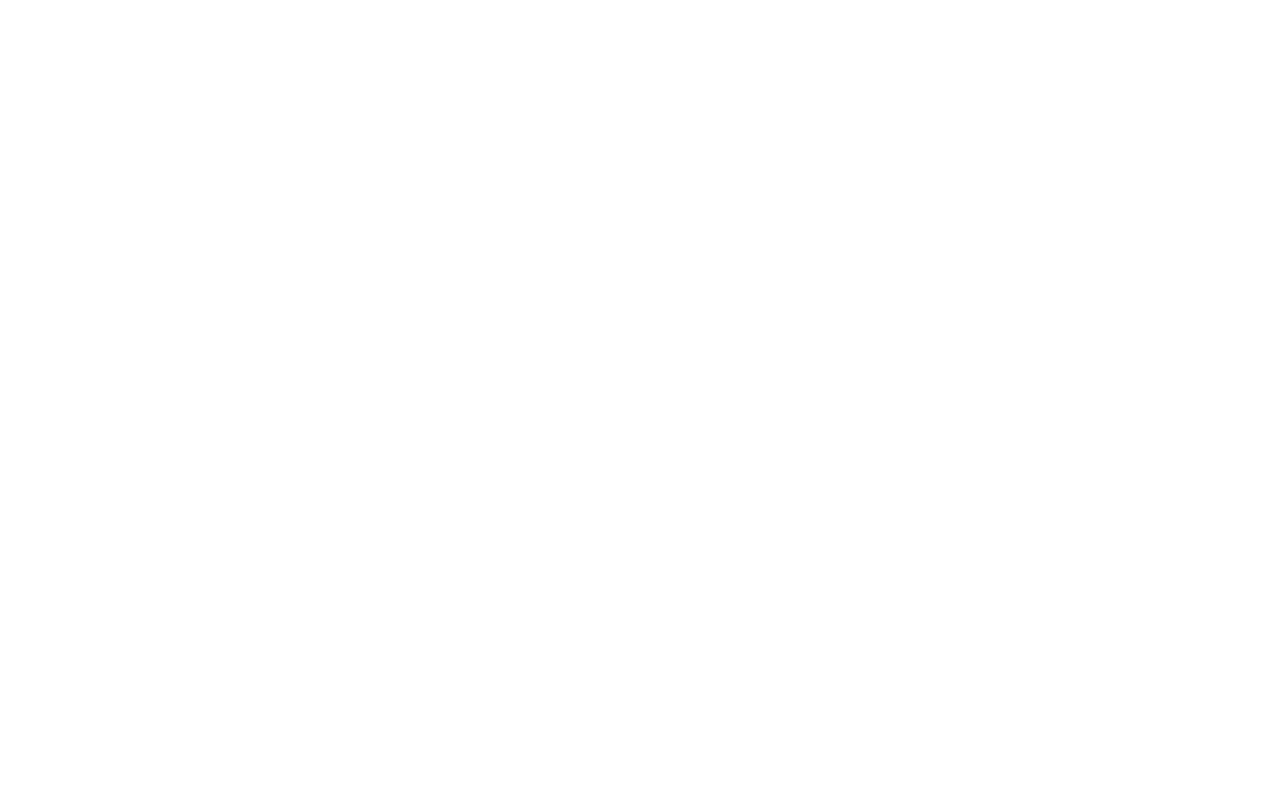
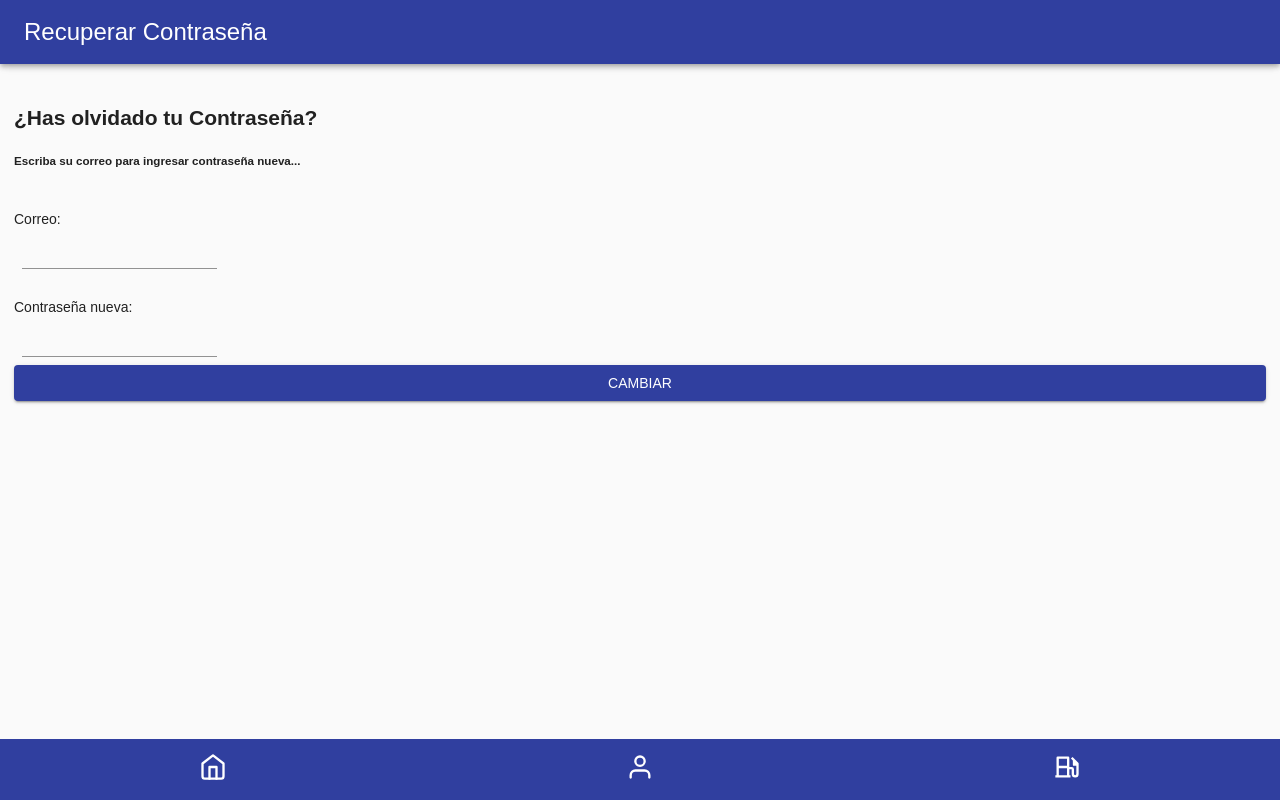
Before and after one commit to josemraud/GasoDomicilio, a React (Create React App) app in the folder frntd_gd/: page /recuperacion in a window 1280 px wide. Built offline with nearby package versions, Linux system fonts and the light colour scheme.

Commit message:
Olvidaste tu password creado

```diff
--- a/frntd_gd/src/App.js
+++ b/frntd_gd/src/App.js
@@ -7,6 +7,8 @@ import Home from './components/Content/Home'
 import Perfil from './components/Content/Perfil'
 import Login from './components/Content/Login'
 import Registrarse from './components/Content/SignUp'
+import Pedido from './components/Content/Pedido'
+import Recuperacion from './components/Content/Recuperacion'
 
 export default class extends Component{
   render() {
@@ -23,6 +25,8 @@ export default class extends Component{
           <NRoute path="/perfil" component={Perfil} exact /*auth={auth}*/ />
           <NRoute path="/login" component={Login} exact /*auth={auth}*/ />
           <NRoute path="/signup" component={Registrarse} exact /*auth={auth}*/ />
+          <NRoute path="/recuperacion" component={Recuperacion} exact /*auth={auth}*/ />
+          <NRoute path="/pedido" component={Pedido} exact /*auth={auth}*/ />
         </Switch>
       </Router>
     );
--- a/frntd_gd/src/components/Content/Login/index.js
+++ b/frntd_gd/src/components/Content/Login/index.js
@@ -88,7 +88,7 @@ import Container from '@material-ui/core/Container';
                                     </Link>
                                 </Grid>
                                 <Grid item>
-                                    <Link href="#" variant="body2">
+                                    <Link href="/signup" variant="body2">
                                     {"¿No tienes cuenta? Registrate!"}
                                     </Link>
                                 </Grid>
--- a/frntd_gd/src/components/Content/Pedido/index.js
+++ b/frntd_gd/src/components/Content/Pedido/index.js
@@ -3,8 +3,9 @@ import Picker from '../../DPicker';
 import Text from '../../Text';
 import Page from '../../Page';
 import {NavLinkBtn} from '../../Button';
+import {Button} from '@material-ui/core'
 
-import './pedido.css'
+//import './pedido.css'
 
 export default class extends Component{
 
@@ -22,7 +23,7 @@ export default class extends Component{
           showFooter={true}
         >
           <div className="classPedido">
-             <h2>Elija su Pedido</h2>
+             <h2>Realize su Pedido</h2>
              <label>Gasolineras Disponibles: </label>
              <select>
                <option>Seleccione una opcion</option>
@@ -50,7 +51,18 @@ export default class extends Component{
              <label>Ingrese la cantidad de Litros: </label>
              <Text/>
              <br/>
-             <NavLinkBtn toLink="/" className="btnBack">Siguiente</NavLinkBtn>
+             <div>
+             <NavLinkBtn toLink="/" className="btnBack">
+               <Button
+                fullWidth
+                variant="contained"
+                color="secondary"
+              >
+                Siguiente
+              </Button>
+             </NavLinkBtn>
+             </div>
+
           </div>
         </Page>
         )
--- a/frntd_gd/src/components/Content/Perfil/index.js
+++ b/frntd_gd/src/components/Content/Perfil/index.js
@@ -22,7 +22,7 @@ export default class extends Component {
           showHeader={true}
           showFooter={true}
         >
-          <div>
+          <div className="contenedor">
                 <div className="imagen">
                   <GrUserManager size="10em" />
                 </div>
--- /dev/null
+++ b/frntd_gd/src/components/Content/Recuperacion/index.js
@@ -0,0 +1,47 @@
+import React,{Component} from 'react';
+import Page from '../../Page';
+import Text from '../../Text';
+import {Button} from '@material-ui/core'
+
+export default class extends Component {
+    constructor(){
+        super();
+
+    }
+
+
+    render(){
+        return (
+            <Page
+            title="Recuperar Contraseña"
+            showHeader={true}
+            showFooter={true}
+            >
+
+                <div className="contenedor">
+                    <div>
+                        <h2>¿Has olvidado tu Contraseña?</h2>
+                    </div>
+                    <section>
+                        <h5>Escriba su correo para ingresar contraseña nueva...</h5>
+                        <br/>
+                        <label>Correo:</label>
+                        <Text/>
+                        <br/>
+                        <label>Contraseña nueva:</label>
+                        <Text/>
+                        <Button
+                        fullWidth
+                        variant="contained"
+                        color="secondary"
+                        >
+                            Cambiar
+                        </Button>
+                    </section>
+                </div>
+
+
+            </Page>
+        )
+    }
+}
--- a/frntd_gd/src/components/Content/SignUp/index.js
+++ b/frntd_gd/src/components/Content/SignUp/index.js
@@ -121,7 +121,7 @@ export default function Registrarse() {
                     </Button>
                     <Grid container justify="flex-end">
                         <Grid item>
-                        <Link href="#" variant="body2">
+                        <Link href="/login" variant="body2">
                             ¿Ya tienes una cuenta? Inicia sesion!
                         </Link>
                         </Grid>
--- a/frntd_gd/src/components/DPicker/index.js
+++ b/frntd_gd/src/components/DPicker/index.js
@@ -23,7 +23,7 @@ export default function DateAndTimePickers() {
         <TextField
           id="datetime-local"
           type="datetime-local"
-          defaultValue="2017-05-24T10:30"
+          defaultValue="2020-07-28T10:30"
           className={classes.textField}
           InputLabelProps={{
             shrink: true,
--- a/frntd_gd/src/components/Footer/index.js
+++ b/frntd_gd/src/components/Footer/index.js
@@ -11,7 +11,7 @@ export default ()=>{
     <footer>
       <nav>
         <ul>
-          <li><NavLink to="/" ><FiHome size="2em"/></NavLink></li>
+          <li><NavLink to="/recuperacion" ><FiHome size="2em"/></NavLink></li>
           <li><NavLink to="/login"><FiUser size="2em"/></NavLink></li>
           <li><NavLink to="/signup"><RiGasStationLine size="2em"/></NavLink></li>
         </ul>
--- a/frntd_gd/src/components/Page/index.js
+++ b/frntd_gd/src/components/Page/index.js
@@ -1,8 +1,6 @@
 import React from 'react';
 import Header from '../Header';
 import Footer from '../Footer';
-import {Grid} from '@material-ui/core'
-
 import './page.css';
 
 
--- a/frntd_gd/src/components/Page/page.css
+++ b/frntd_gd/src/components/Page/page.css
@@ -1,5 +1,6 @@
 main{
-  margin-top:56px;
+  margin-top:15px;
   margin-bottom: 72px;
   padding:0.5em 1em;
+
 }
```
